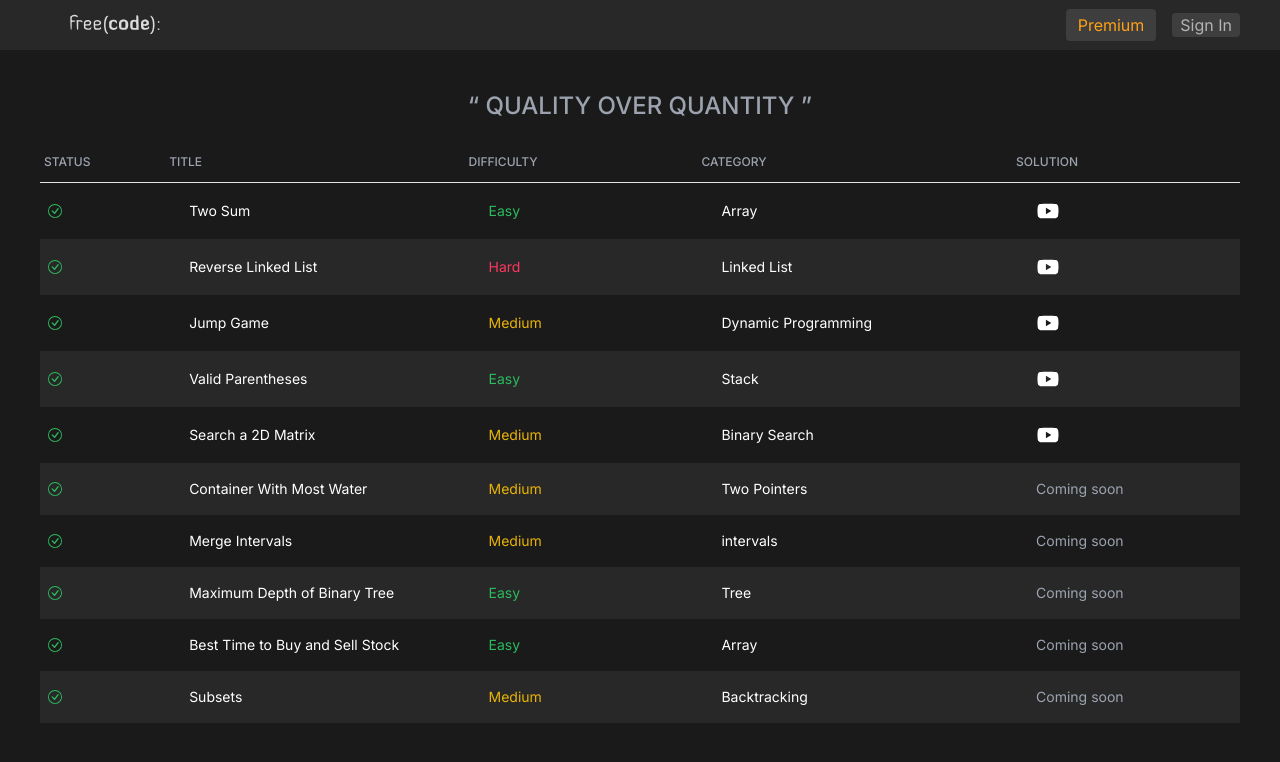
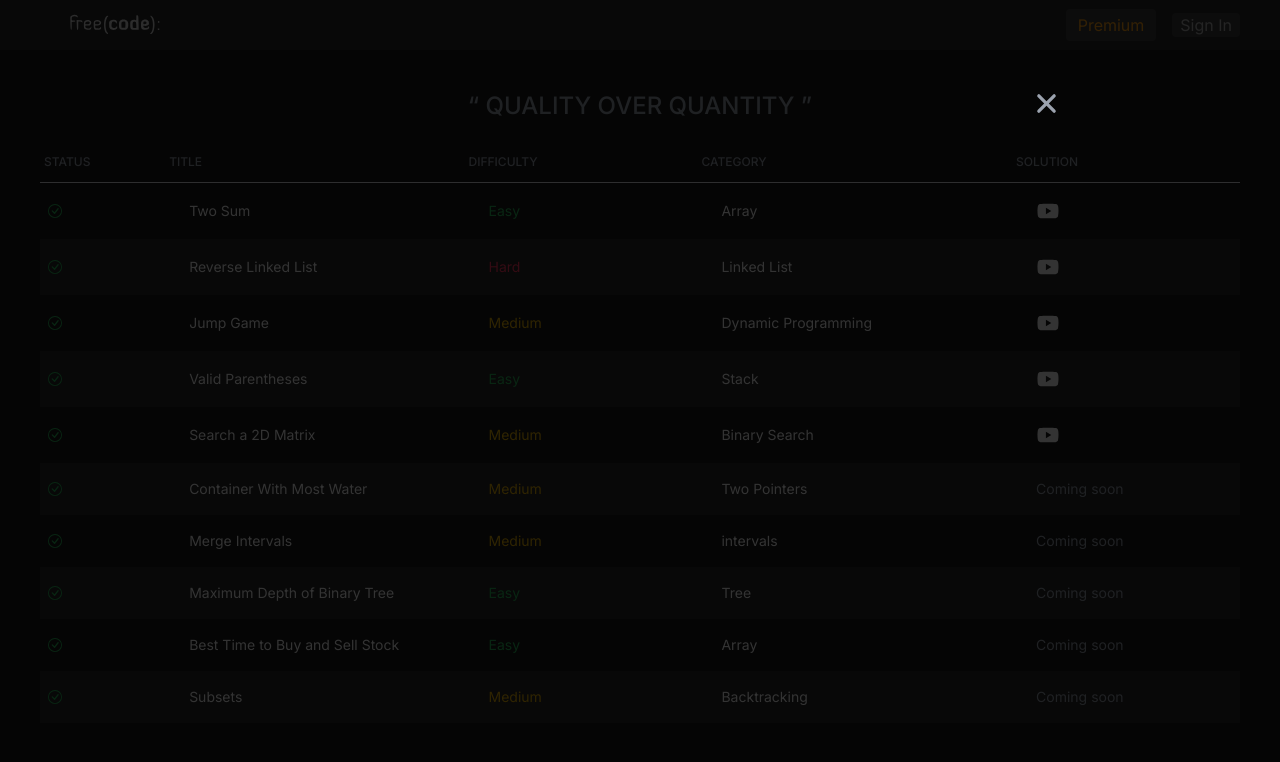
Before and after one commit to my163cih/freecode, a Next.js app: page / in a window 1280 px wide. Both pictures are taken after a click on the icon 1048 px from the left and 211 px from the top of the page. Shown: the top 762 px of the page. Built offline with nearby package versions, Linux system fonts and the light colour scheme.

Commit message:
youtube video modal

```diff
--- a/package.json
+++ b/package.json
@@ -18,6 +18,7 @@
     "react-dom": "18.2.0",
     "react-firebase-hooks": "^5.1.1",
     "react-icons": "^4.10.1",
+    "react-youtube": "^10.1.0",
     "recoil": "^0.7.7"
   },
   "devDependencies": {
--- a/src/app/page.tsx
+++ b/src/app/page.tsx
@@ -1,3 +1,4 @@
+'use client'
 import Header from '@/components/header/Header'
 import ProblemTable from '@/components/problemsTable/ProblemsTable'
 
--- a/src/components/problemsTable/ProblemsTable.tsx
+++ b/src/components/problemsTable/ProblemsTable.tsx
@@ -1,17 +1,38 @@
-import React from 'react'
+'use client'
+import React, { useState,useEffect } from 'react'
 import Link from 'next/link'
+import YouTube from 'react-youtube'
+
 import { BsCheckCircle } from 'react-icons/bs'
 import { AiFillYoutube } from 'react-icons/ai'
 
 import { problems } from '@/mockdata/problems'
+import { IoClose } from 'react-icons/io5'
 
 type ProblemTableProps = {}
 
 const ProblemTable: React.FC<ProblemTableProps> = () => {
+  const [youtubePlayer, setYoutubePlayer] = useState({ isOpen: false, videoId: '' })
+
+  const closeModal = () => {
+    setYoutubePlayer({ isOpen: false, videoId: '' })
+  }
+
+  useEffect(() => {
+    const handleEsc = (e: KeyboardEvent) => {
+      if (e.key === 'Escape') closeModal()
+    }
+    window.addEventListener('keydown', handleEsc)
+
+    return () => {
+      window.removeEventListener('keydown', handleEsc)
+    }
+  }, [])
 
   return (
-    <tbody className='text-white'>
-      {problems.map((doc, ind) => {
+    <>
+      <tbody className='text-white'>
+        {problems.map((doc, ind) => {
         const difficultyColor = doc.difficulty === 'Easy' ? 'text-dark-green-s' : doc.difficulty === 'Medium' ? 'text-yellow-500' : 'text-dark-pink'
         return (
           <tr className={`${ind %2 === 1 ? 'bg-dark-layer-1' : ''}`} key={ind}>
@@ -27,7 +48,7 @@
             <td className='px-6 py-4'>{doc.category}</td>
             <td className='px-6 py-4'>
               {doc.videoId ? (
-                <AiFillYoutube size={'24'} className='cursor-pointer hover:text-red-600'/>
+                <AiFillYoutube size={'24'} className='cursor-pointer hover:text-red-600' onClick={() => setYoutubePlayer({ isOpen: true, videoId: doc.videoId as string })}/>
               ) : (
                 <p className='text-gray-400'>Coming soon</p>
               )}
@@ -35,7 +56,22 @@
           </tr>
         )
       })}
-    </tbody>
+      </tbody>
+      {youtubePlayer.isOpen && (
+        <tfoot className='fixed top-0 left-0 h-screen w-screen flex items-center justify-center'>
+          <div className='bg-black z-10 opacity-80 top-0 left-0 w-screen h-screen absolute' onClick={closeModal}></div>
+          <div className='w-full z-50 h-full px-6 relative max-w-4xl'>
+            <div className='w-full h-full flex items-center justify-center relative'>
+              <div className='w-full relative'>
+                <IoClose size={'35'} className='cursor-pointer absolute -top-16 right-0 text-gray-400' onClick={closeModal}/>
+                <YouTube videoId={youtubePlayer.videoId} loading='lazy' iframeClassName='w-full min-h-[500px]' />
+              </div>
+            </div>
+          </div>
+        </tfoot>
+      )}
+
+    </>
   )
 }
 
```
Also changed, not shown: 1 other file (tests, documents, lock files or other folders).
